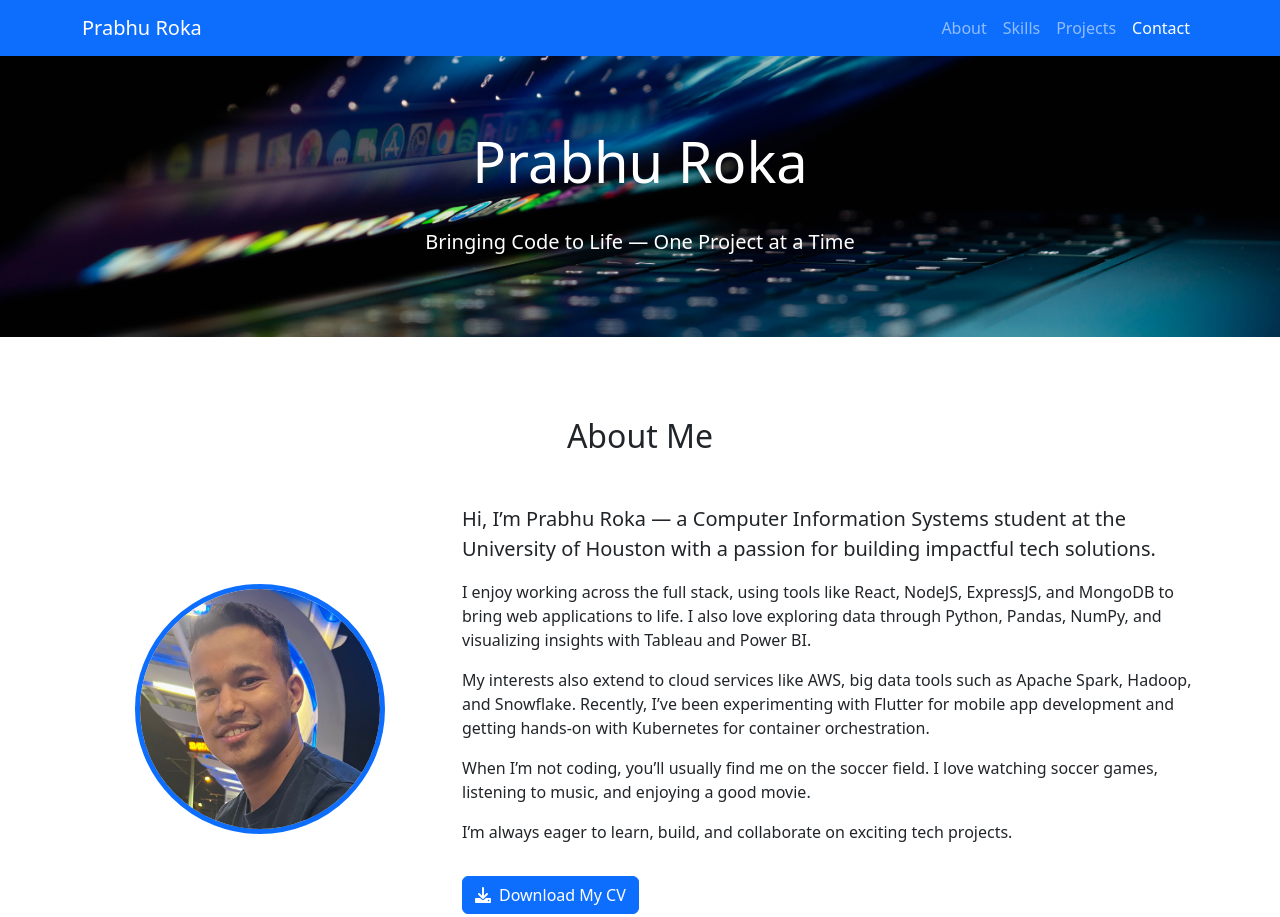
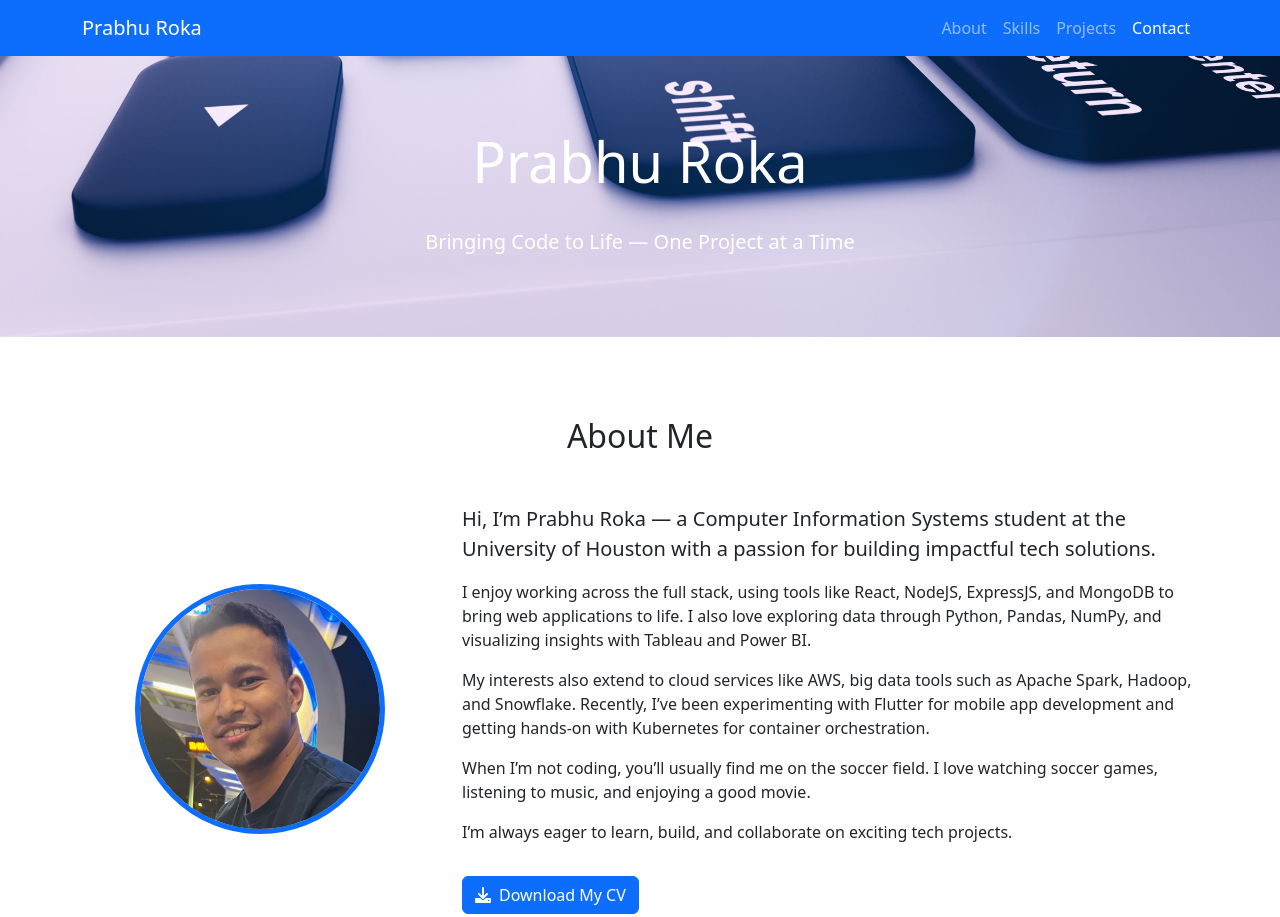
Before and after one commit to prabhuroka/prabhuroka.github.io, a website: page index.html in a window 1280 px wide. Shown: the top 917 px of the page. Drawn offline with nearby package versions, Linux system fonts and the light colour scheme.

Commit message:
Update style.css

```diff
--- a/css/style.css
+++ b/css/style.css
@@ -19,9 +19,9 @@ html {
 .hero-section {
     padding: 8rem 0 4rem;
     background-color: var(--secondary-color);
-    background-image: url('/images/background.jpg');
+    background-image: url('/images/background2.jpg');
     background-size: cover;
-    background-position: center;
+    background-position: bottom;
     background-repeat: no-repeat;
     color: 	white;
     margin-bottom: 2rem;
```
